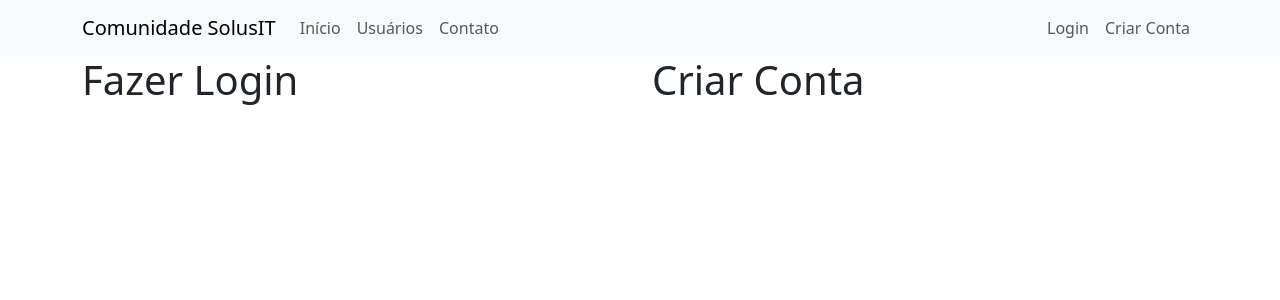
After one commit to PQJonesBR/SiteComunidade, a Flask app: page /login in a window 1280 px wide. The commit adds this page. Shown: the top 300 px of the page. Run offline with Flask 3, Linux system fonts and the light colour scheme.

Commit message:
Deploy da manhão de domingo 20/10/2024

```diff
--- a/main.py
+++ b/main.py
@@ -1,11 +1,11 @@
-from flask import Flask, render_template
+from flask import Flask, render_template, url_for
 
 app = Flask(__name__)
 
 lista_usuarios = ["Patrick", "João", "Augusto", "Marcelo", "Clarisse"]
 
 @app.route("/")
-def hello_world():
+def home():
     return render_template('home.html')
 
 @app.route("/contato")
@@ -16,6 +16,10 @@ def contato():
 def usuarios():
     return render_template('usuarios.html', lista_usuarios=lista_usuarios)
 
+@app.route('/login')
+def login():
+    return render_template('login.html')
+
 # debug=True -> garante que rode sem precisar pausar e rodar de novo
 if __name__ == '__main__':
     app.run(debug=True)
--- /dev/null
+++ b/templates/login.html
@@ -0,0 +1,16 @@
+{% extends 'base.html' %}
+
+{% block body %}
+    <div class="container">
+        <div class="row">
+            <div class="col">
+                <h1>Fazer Login</h1>
+            </div>
+            <div class="col">
+                <h1>Criar Conta</h1>
+            </div>
+
+        </div>
+
+    </div>
+{% endblock %}
--- a/templates/navbar.html
+++ b/templates/navbar.html
@@ -1,24 +1,24 @@
 <nav class="navbar navbar-expand-lg bg-body-tertiary">
     <div class="container-fluid container">
-      <a class="navbar-brand" href="/">Comunidade SolusIT</a>
+      <a class="navbar-brand" href="{{ url_for('home') }}">Comunidade SolusIT</a>
       <div class="collapse navbar-collapse" id="navbarSupportedContent">
         <ul class="navbar-nav me-auto mb-2 mb-lg-0">
           <li class="nav-item">
-            <a class="nav-link" aria-current="page" href="/">Início</a>
+            <a class="nav-link" aria-current="page" href="{{ url_for('home') }}">Início</a>
           </li>
           <li class="nav-item">
-            <a class="nav-link" href="/usuarios">Usuários</a>
+            <a class="nav-link" href="{{ url_for('usuarios') }}">Usuários</a>
           </li>
           <li class="nav-item">
-            <a class="nav-link" href="/contato">Contato</a>
+            <a class="nav-link" href="{{ url_for('contato') }}">Contato</a>
           </li>
         </ul>
         <ul class="d-flex navbar-nav">
           <li class="nav-item">
-            <a class="nav-link" href="#">Login</a>
+            <a class="nav-link" href="{{ url_for('login') }}">Login</a>
           </li>
           <li class="nav-item">
-            <a class="nav-link" href="#">Criar Conta</a>
+            <a class="nav-link" href="{{ url_for('login') }}">Criar Conta</a>
           </li>
         </ul>
       </div>
```
